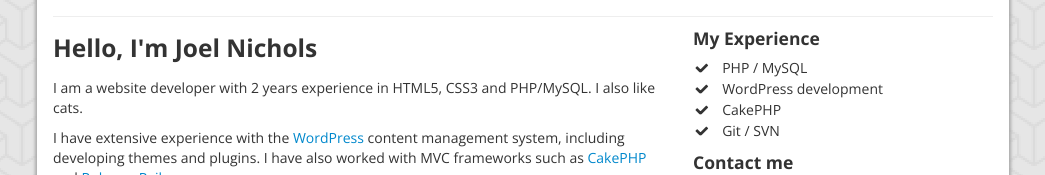
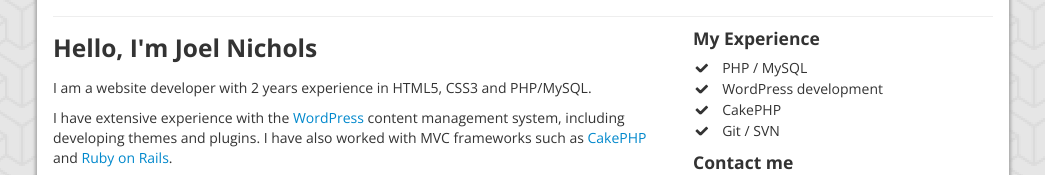
Before and after one commit to 7031/7031.github.com, a plain HTML site: page index.html in a window 1280 px wide. Shown: the part 76-251 px from the top of the page, without its empty margins (117-1162 px from the left). Drawn offline with nearby package versions, Linux system fonts and the light colour scheme.

Commit message:
updated index

```diff
--- a/index.html
+++ b/index.html
@@ -18,7 +18,7 @@
 			<div class="row">
 				<div class="span8">
 					<h3>Hello, I'm Joel Nichols</h3>
-					<p>I am a website developer with 2 years experience in HTML5, CSS3 and PHP/MySQL. I also like cats.</p>
+					<p>I am a website developer with 2 years experience in HTML5, CSS3 and PHP/MySQL.</p>
 					<p>I have extensive experience with the <a href="http://www.wordpress.org">WordPress</a> content management system, including developing themes and plugins. I have also worked with MVC frameworks such as <a href="http://www.cakephp.org">CakePHP</a> and <a href="http://www.rubyonrails.org">Ruby on Rails</a>.</p>
 					<p>I also have experience managing both website and game hosting services. This includes managing LAMP (Linux, Apache, MySQL and PHP) stacks, as well as working with cPanel and custom control panel solutions.</p>
 				</div>
```
